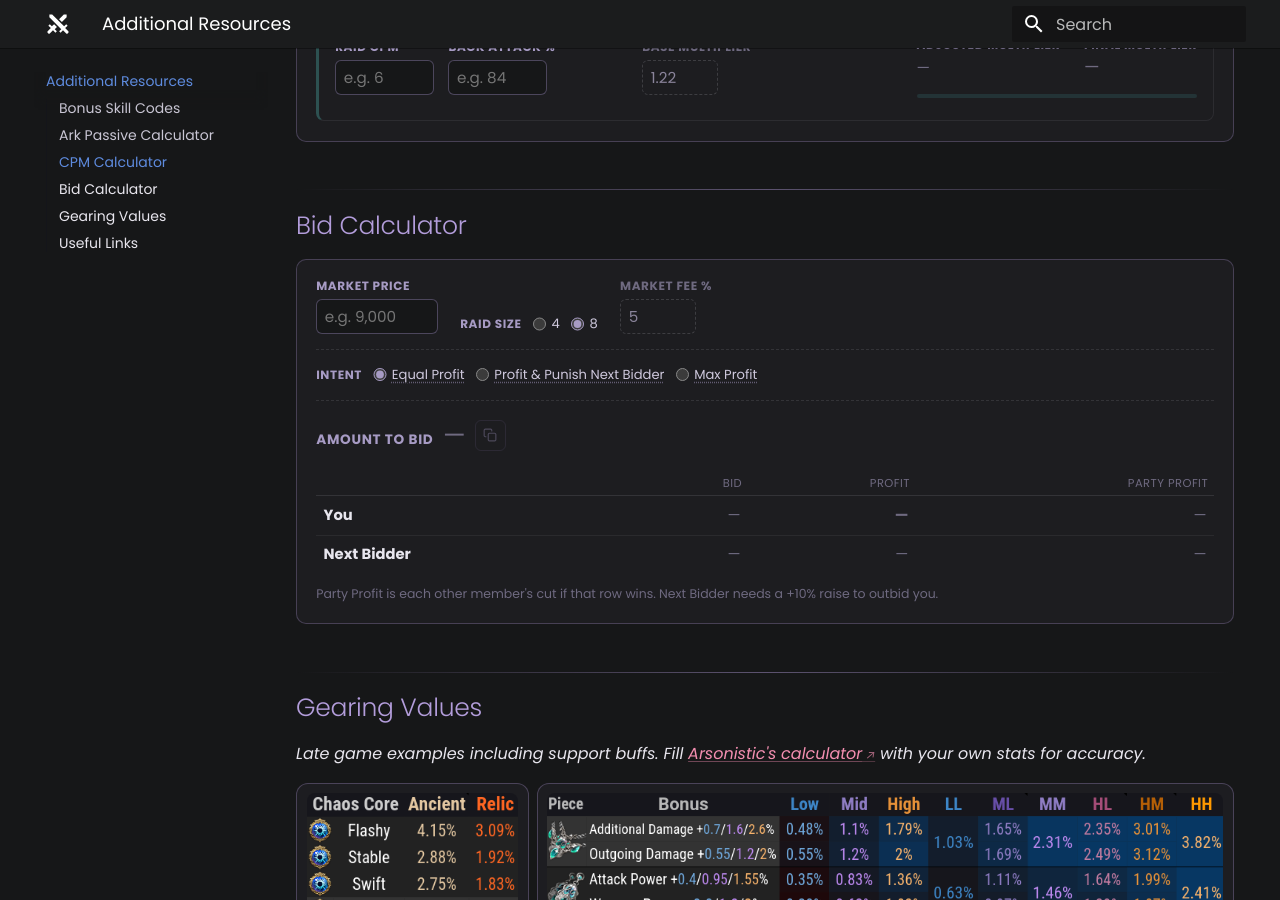
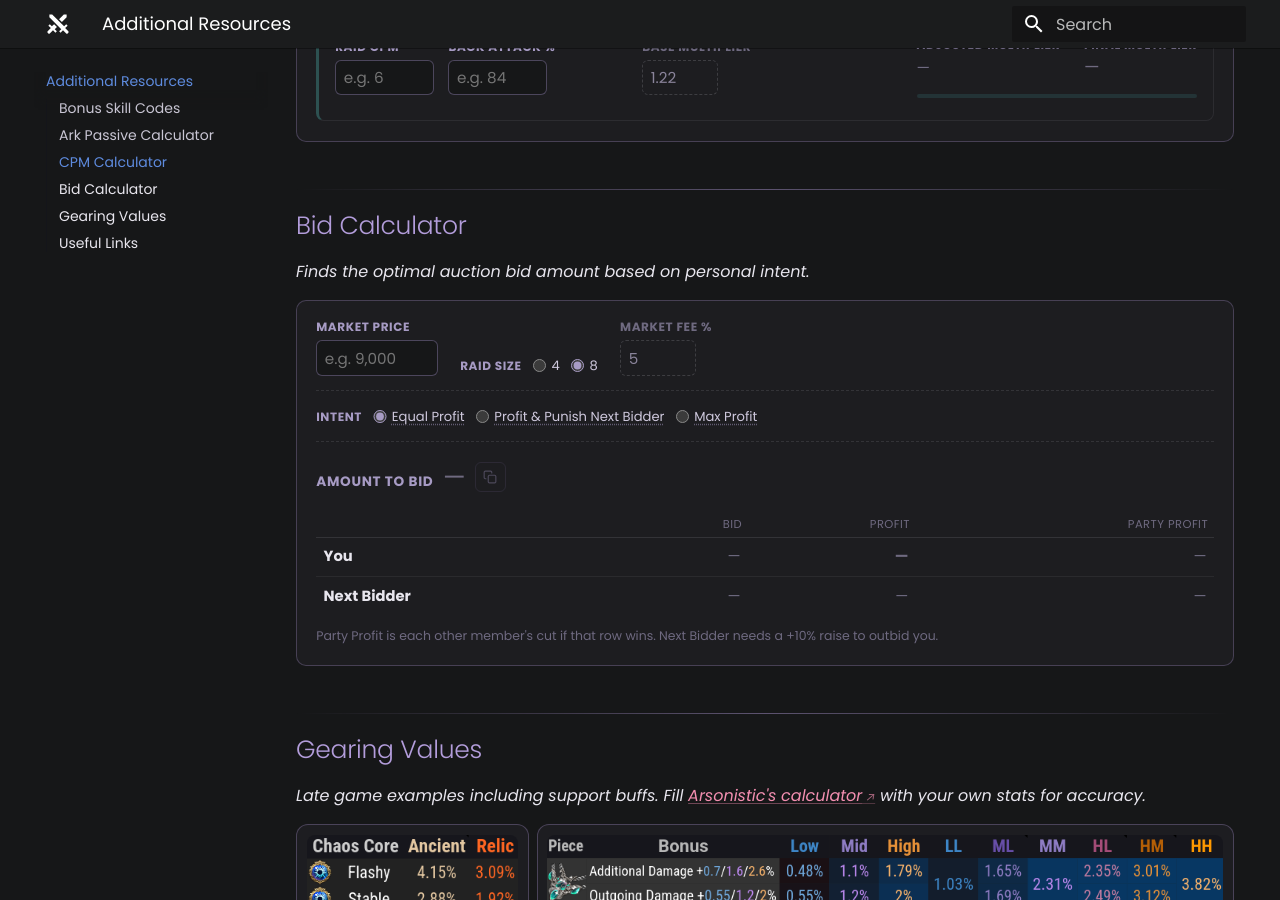
Before and after one commit to interlockme/deathblade, an MkDocs documentation site: the page built from docs/resources.md, in a window 1280 px wide and 900 px high, scrolled down 2462 px. Built offline with MkDocs 1.6.1 and Material for MkDocs 9.7.7, drawn with Linux system fonts in a browser that asks for light colours; plug-ins that fetch from the network failed and are left out.

Commit message:
description

```diff
--- a/docs/resources.md
+++ b/docs/resources.md
@@ -630,6 +630,8 @@
 
 ## Bid Calculator
 
+*Finds the optimal auction bid amount based on personal intent.*
+
 <div class="bid-calc">
 
 <div class="bid-calc-controls">
```
